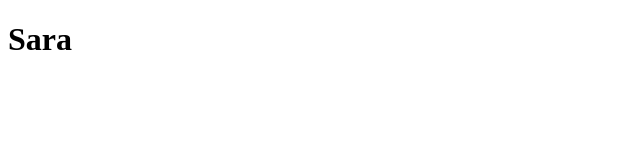
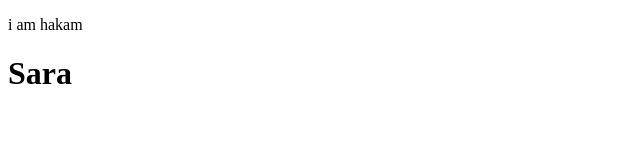
Before and after one commit to patriciaazar/repo33, a plain HTML site: page index.html in a window 1280 px wide. Shown: the whole page, without its empty margins (0-640 px from the left). Drawn offline with Linux system fonts and the light colour scheme.

Commit message:
update from hakam

```diff
--- a/index.html
+++ b/index.html
@@ -6,6 +6,7 @@
     <title>Document</title>
 </head>
 <body>
+    <p>i am hakam</p>
     <h1>Sara</h1>
 </body>
 </html>
```
